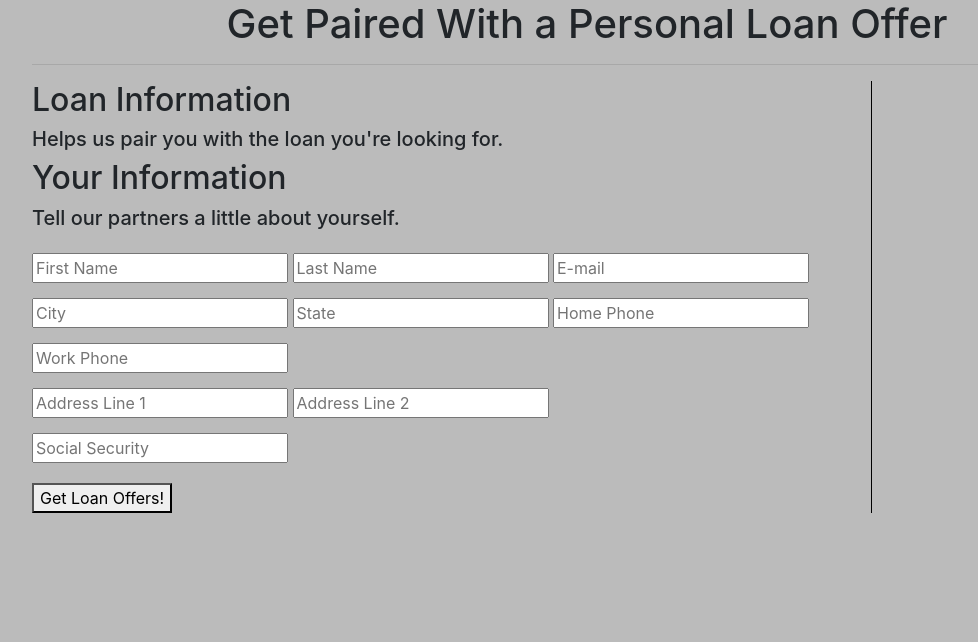
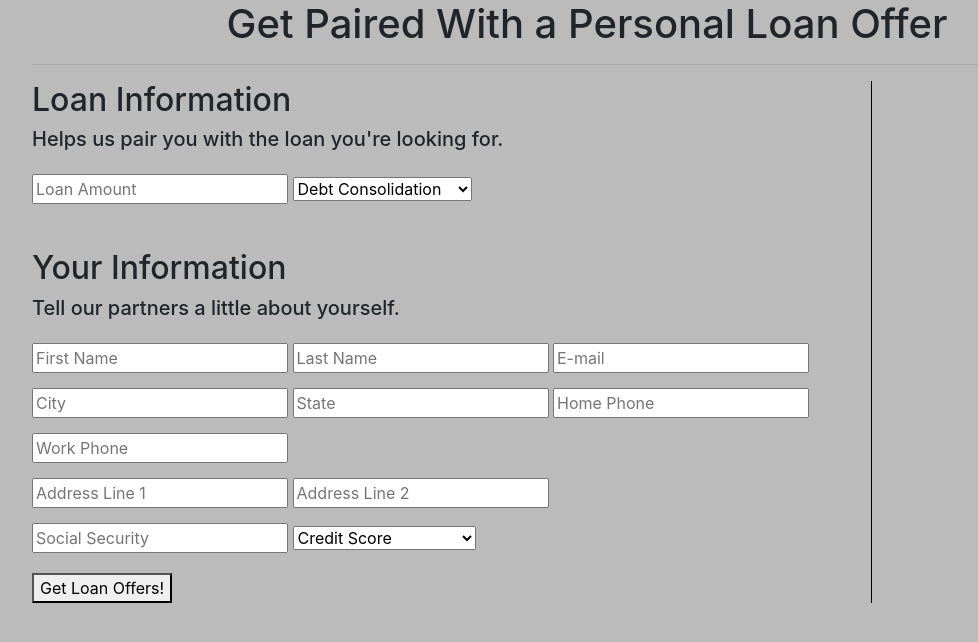
Before and after one commit to sjullieb/even-api, a website built with webpack: page src/index.html in a window 1280 px wide. Shown: the whole page, without its empty margins (53-1031 px from the left). Built offline with nearby package versions, Linux system fonts and the light colour scheme.

Commit message:
add README

```diff
--- a/src/index.html
+++ b/src/index.html
@@ -12,11 +12,18 @@
       <div class="row">
         <div class="col-md-9" id="formCol">
           <form id="inForm">
-            <div>
+            <div id="loanInfo">
               <h2>Loan Information</h2>
               <h5>Helps us pair you with the loan you're looking for.</h5>
+              <input id="loanAmount" name="loanAmount" placeholder="Loan Amount">
+              <select id="loanPurpose" name="loanPurpose">
+                <option id="debtConsolidation" value="0">Debt Consolidation</option>
+                <option id="autoLoan" value="1">Auto Loan</option>
+                <option id="homeImprovement" value="2">Home Renovations</option>
+                <option id="personalLoan" value="3">High Value Purchase</option>
+              </select>
             </div>
-            <div>
+            <div id="userInfo">
               <h2>Your Information</h2>
               <h5>Tell our partners a little about yourself.</h5>
               <input id="firstName" name="firstName" placeholder="First Name" type="text">
@@ -29,14 +36,22 @@
               <input id="address1" name="address1" placeholder="Address Line 1" type="text">
               <input id="address2" name="address2" placeholder="Address Line 2" type="text"><br>
               <input id="ssn" name="ssn" placeholder="Social Security" type="text">
+              <select id="creditScore" name="creditScore">
+                  <option>Credit Score</option>
+                  <option id="badCredit" value="0">Poor (580-)</option>
+                  <option id="fairCredit" value="1">Fair (581-669)</option>
+                  <option id="goodCredit" value="2">Good (670-739)</option>
+                  <option id="greatCredit" value="3">Very Good (740-799)</option>
+                  <option id="excellentCredit" value="4">Excellent (800-850)</option>
+                </select>
             </div>
+            <div id="employmentInfo">
 
+            </div>
             <button type="submit">Get Loan Offers!</button>
-
           </form>
         </div>
         <div class="col-md-3">
-
         </div>
       </div>
     </div>
--- a/src/styles.css
+++ b/src/styles.css
@@ -16,4 +16,9 @@ button {
 
 #formCol {
   border-right: 1px solid black;
+
 }
+
+#userInfo {
+  margin-top: 45px;
+}
```
Also changed, not shown: README.md (added).
